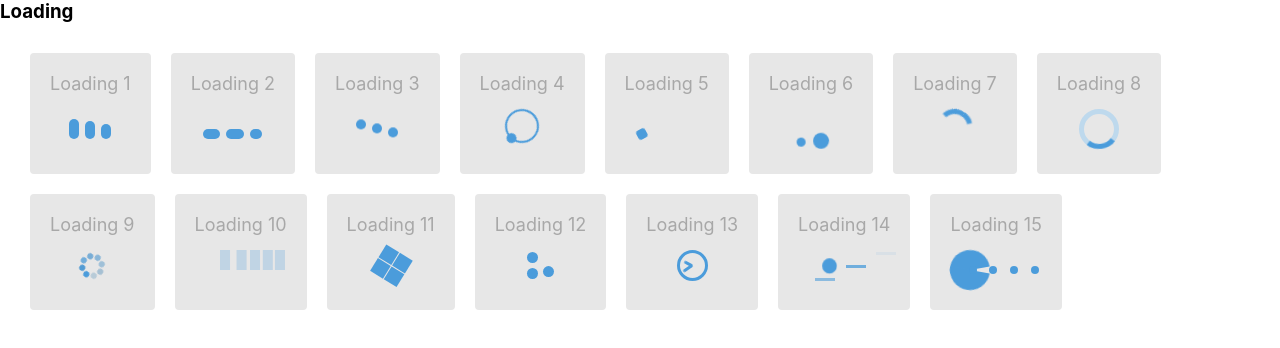
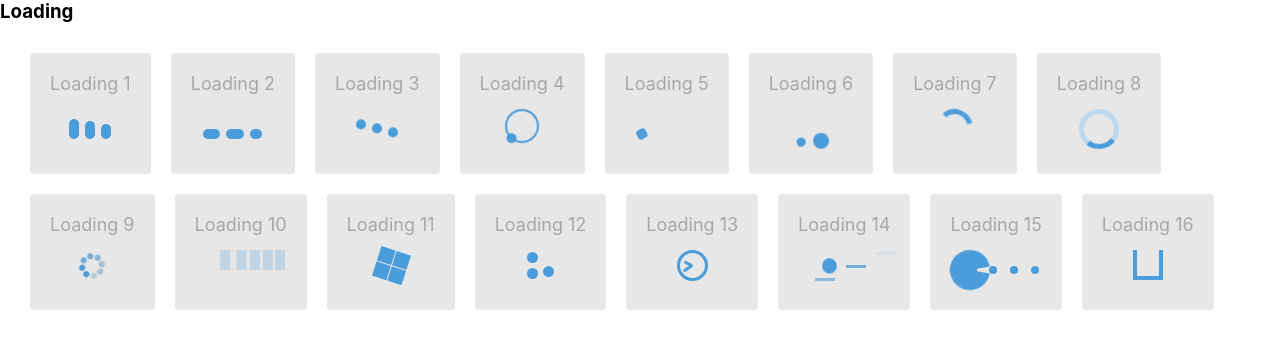
Before and after one commit to sonht1109/css-loading, a React (Create React App) app: page / in a window 1280 px wide. Shown: the top 348 px of the page. Built offline with nearby package versions, Linux system fonts and the light colour scheme.

Commit message:
update loading16

```diff
--- a/src/components/Loading/Loading11/style.css
+++ b/src/components/Loading/Loading11/style.css
@@ -5,7 +5,7 @@
   margin: auto;
   justify-content: center;
   grid-gap: 1px;
-  animation: loading-11_rotate linear infinite 2s;
+  animation: loading-11_rotate linear infinite 4s;
 }
 
 .loading-11 span{
@@ -93,10 +93,13 @@
 }
 
 @keyframes loading-11_rotate{
-  0%, 60%{
+  0%, 35%{
     transform: rotate(0);
   }
-  100%{
+  45%, 85%{
     transform: rotate(90deg);
   }
+  95%, 100%{
+    transform: rotate(0deg);
+  }
 }
--- /dev/null
+++ b/src/components/Loading/Loading16/index.js
@@ -0,0 +1,16 @@
+import React from "react";
+import './style.css'
+
+export default function Loading16() {
+  return (
+    <div className="loading-wrapper">
+      <div className="title">Loading 16</div>
+      <div className="loading-16">
+        <div></div>
+        <div></div>
+        <div></div>
+        <div></div>
+      </div>
+    </div>
+  );
+}
--- /dev/null
+++ b/src/components/Loading/Loading16/style.css
@@ -0,0 +1,128 @@
+.loading-16 {
+  width: 30px;
+  height: 30px;
+  position: relative;
+  margin: 0 auto;
+  /* margin-top: 20px; */
+}
+
+.loading-16 div{
+  position: absolute;
+  background-color: #4b9cdb;
+}
+
+.loading-16 div:nth-child(1){
+  top: 0;
+  left: 0;
+  right: 0;
+  height: 4px;
+  animation: 2.6s loading-16_1 infinite ease-in-out;
+}
+
+.loading-16 div:nth-child(2){
+  top: 0;
+  right: 0;
+  bottom: 0;
+  width: 4px;
+  animation: 2.6s loading-16_2 infinite ease-in-out;
+}
+
+.loading-16 div:nth-child(3){
+  bottom: 0;
+  left: 0;
+  right: 0;
+  height: 4px;
+  animation: 2.6s loading-16_3 infinite ease-in-out;
+}
+
+.loading-16 div:nth-child(4){
+  top: 0;
+  left: 0;
+  bottom: 0;
+  width: 4px;
+  animation: 2.6s loading-16_4 infinite ease-in-out;
+}
+
+@keyframes loading-16_1 {
+  0% {
+    transform: scaleX(1);
+    transform-origin: right;
+  }
+  12.5% {
+    transform: scaleX(0);
+    transform-origin: right;
+  }
+  50%{
+    transform: scaleX(0);
+    transform-origin: left;
+  }
+  62.5%{
+    transform: scaleX(1);
+  }
+  100%{
+    transform: scaleX(1);
+  }
+}
+
+@keyframes loading-16_4{
+  0%{
+    transform: scaleY(1);
+  }
+  37.5%{
+    transform: scaleY(1);
+    transform-origin: top;
+  }
+  50%{
+    transform: scaleY(0);
+    transform-origin: top;
+  }
+  87.5%{
+    transform: scaleY(0);
+    transform-origin: bottom;
+  }
+  100%{
+    transform: scaleY(1);
+  }
+}
+
+@keyframes loading-16_2 {
+  0% {
+    transform: scaleY(1);
+  }
+  12.5% {
+    transform: scaleY(1);
+    transform-origin: bottom;
+  }
+  25%{
+    transform: scaleY(0);
+    transform-origin: bottom;
+  }
+  62.5%{
+    transform: scaleY(0);
+    transform-origin: top;
+  }
+  75%, 100%{
+    transform: scaleY(1);
+  }
+}
+
+@keyframes loading-16_3 {
+  0% {
+    transform: scaleX(1);
+  }
+  25%{
+    transform: scaleX(1);
+    transform-origin: left;
+  }
+  37.5%{
+    transform: scaleX(0);
+    transform-origin: left;
+  }
+  75%{
+    transform: scaleX(0);
+    transform-origin: right;
+  }
+  87.5%, 100%{
+    transform: scaleX(1);
+  }
+}
--- a/src/components/Loading/index.js
+++ b/src/components/Loading/index.js
@@ -6,6 +6,7 @@ import Loading12 from "./Loading12";
 import Loading13 from "./Loading13";
 import Loading14 from "./Loading14";
 import Loading15 from "./Loading15";
+import Loading16 from "./Loading16";
 import Loading2 from "./Loading2";
 import Loading3 from "./Loading3";
 import Loading4 from "./Loading4";
@@ -36,6 +37,7 @@ export default function Loading() {
         <Loading13 />
         <Loading14 />
         <Loading15 />
+        <Loading16 />
       </div>
     </>
   );
```
